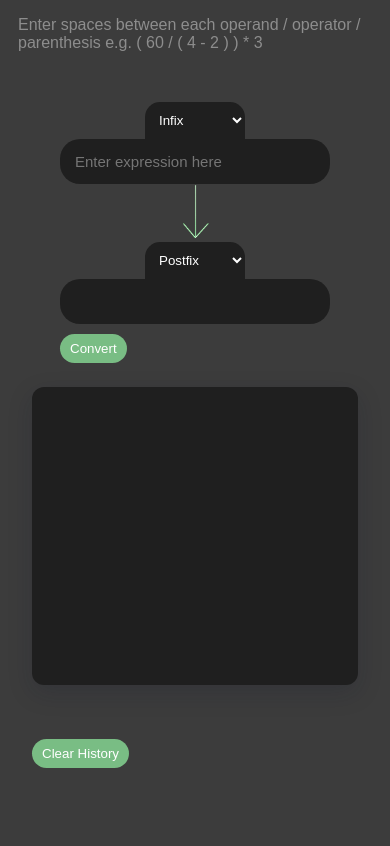
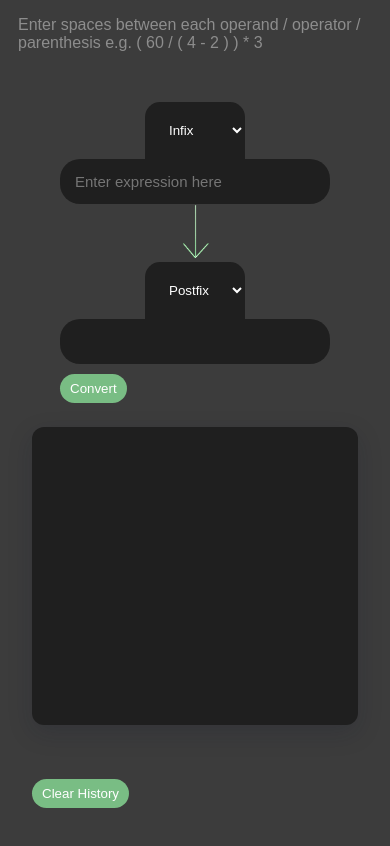
Before and after one commit to AJ-Carp/NotationConverter, a plain HTML site: page index.html in a window 390 px wide. Drawn offline with Linux system fonts and the light colour scheme.

Commit message:
more padding for mobile

```diff
--- a/index.css
+++ b/index.css
@@ -127,6 +127,10 @@ input:-webkit-autofill:active {
     height: 50px;
     margin: -14px 10px -8px 10px;
   }
+
+  #startEquation, #endEquation {
+    padding: 20px;
+  }
 }
 
 
```
Also changed, not shown: 2 other files.
